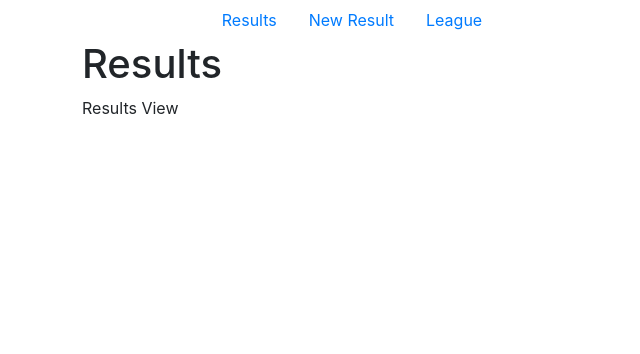
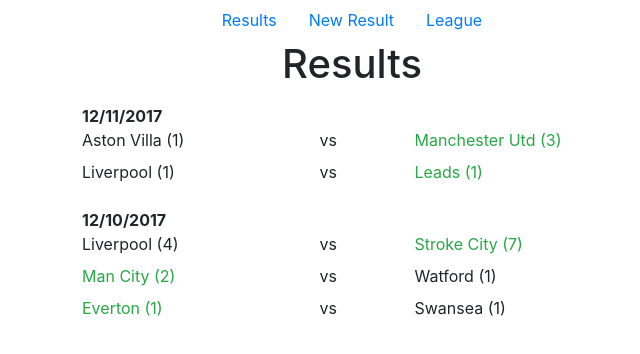
Before and after one commit to bhojport/football-league, a Vue app: page /#/ in a window 1280 px wide. Shown: the top 354 px of the page, without its empty margins (288-928 px from the left). Built offline with nearby package versions, Linux system fonts and the light colour scheme.

Commit message:
Static results page setup

```diff
--- a/src/league/Results.vue
+++ b/src/league/Results.vue
@@ -1,6 +1,35 @@
 <template>
     <div id="results">
-        <h1>Results</h1>
-        <p>Results View</p>
+        <h1 class="text-center">Results</h1>
+        <dl>
+            <dt class="mt-3">12/11/2017</dt>
+            <div class="row">
+                <dd class="col-5">Aston Villa (1)</dd>
+                <dd class="col-2">vs</dd>
+                <dd class="col-5 text-success">Manchester Utd (3)</dd>
+            </div>
+            <div class="row">
+                <dd class="col-5">Liverpool (1)</dd>
+                <dd class="col-2">vs</dd>
+                <dd class="col-5 text-success">Leads (1)</dd>
+            </div>
+
+            <dt class="mt-3">12/10/2017</dt>
+            <div class="row">
+                <dd class="col-5">Liverpool (4)</dd>
+                <dd class="col-2">vs</dd>
+                <dd class="col-5 text-success">Stroke City (7)</dd>
+            </div>
+            <div class="row">
+                <dd class="col-5 text-success">Man City (2)</dd>
+                <dd class="col-2">vs</dd>
+                <dd class="col-5">Watford (1)</dd>
+            </div>
+            <div class="row">
+                <dd class="col-5 text-success">Everton (1)</dd>
+                <dd class="col-2">vs</dd>
+                <dd class="col-5">Swansea (1)</dd>
+            </div>
+        </dl>
     </div>
 </template>
```
